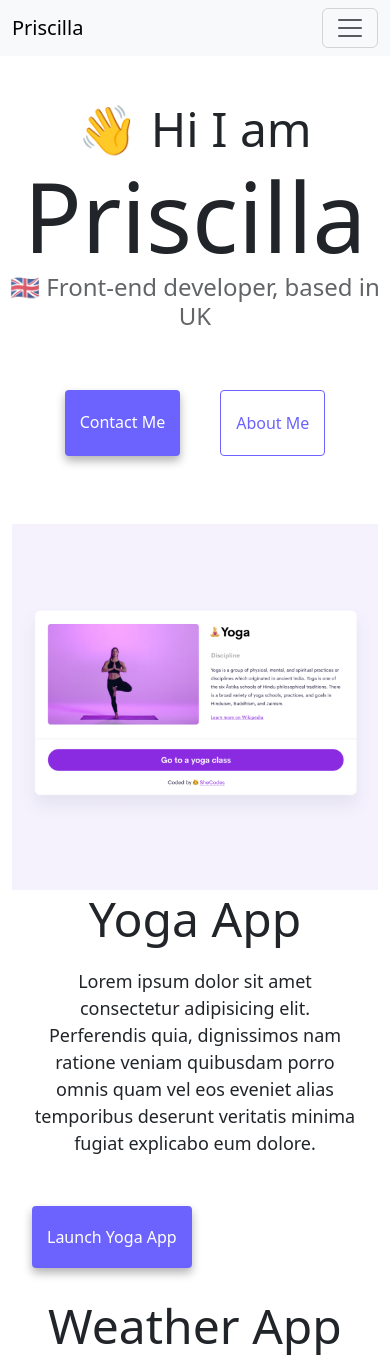
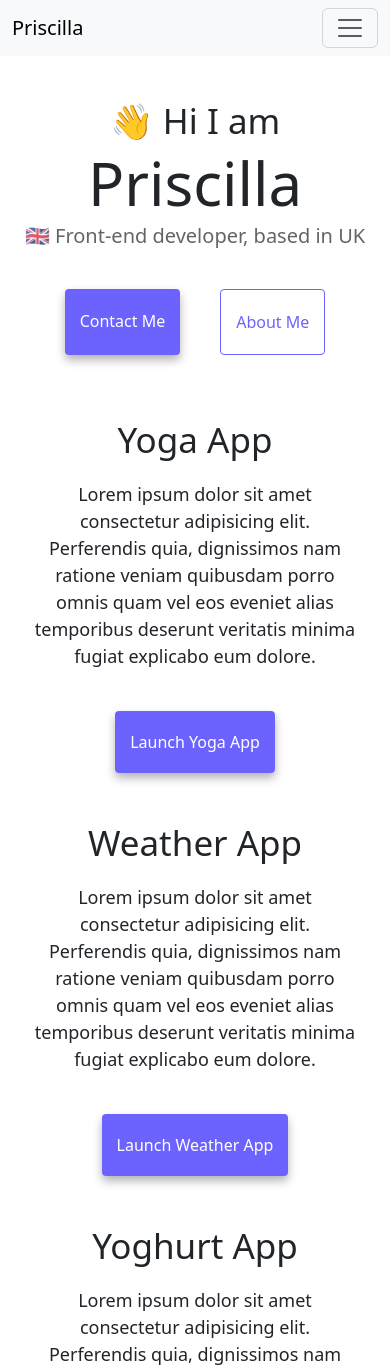
Before and after one commit to lilacilla/responsive-project, a plain HTML site: page index.html in a window 390 px wide. Shown: the top 1365 px of the page. Drawn offline with nearby package versions, Linux system fonts and the light colour scheme.

Commit message:
Added CSS media queries for mobile responsive

```diff
--- a/index.html
+++ b/index.html
@@ -50,63 +50,69 @@
         </div>
       </div>
     </nav>
-    <h2>👋 Hi I am</h2>
-    <h1>Priscilla</h1>
-    <h3>🇬🇧 Front-end developer, based in UK</h3>
-    <div class="navigation-links mb-5">
+    <h2 class="hero-intro">👋 Hi I am</h2>
+    <h1 class="hero-title">Priscilla</h1>
+    <h3 class="hero-subtitle">🇬🇧 Front-end developer, based in UK</h3>
+    <div class="navigation-links mb-4 mt-3">
       <a href="about.html#contact" class="contact-link">Contact me</a>
       <a href="about.html" class="about-link">About me</a>
     </div>
     <div class="container">
       <div class="row">
-        <div class="col-md-6">
+        <div class="col-md-6 d-none d-sm-block">
           <img src="images/yoga.png" alt="" class="img-fluid" />
         </div>
-        <div class="col-md-6">
-          <h2>Yoga App</h2>
+        <div
+          class="col-md-6 d-flex justify-content-center align-content-center flex-wrap"
+        >
+          <h2 class="secondary-title">Yoga App</h2>
           <p>
             Lorem ipsum dolor sit amet consectetur adipisicing elit. Perferendis
             quia, dignissimos nam ratione veniam quibusdam porro omnis quam vel
             eos eveniet alias temporibus deserunt veritatis minima fugiat
             explicabo eum dolore.
           </p>
-          <div class="mt-5">
+          <div class="mt-4 text-center">
             <a href="#" class="cta-link">Launch Yoga App</a>
           </div>
         </div>
       </div>
 
       <div class="row mt-5">
-        <div class="col-md-6">
-          <h2>Weather App</h2>
+        <div
+          class="col-md-6 d-flex justify-content-center align-content-center flex-wrap"
+        >
+          <h2 class="secondary-title">Weather App</h2>
           <p>
             Lorem ipsum dolor sit amet consectetur adipisicing elit. Perferendis
             quia, dignissimos nam ratione veniam quibusdam porro omnis quam vel
             eos eveniet alias temporibus deserunt veritatis minima fugiat
             explicabo eum dolore.
           </p>
-          <div class="mt-5">
+          <div class="mt-4 text-center">
             <a href="#" class="cta-link">Launch Weather App</a>
           </div>
         </div>
-        <div class="col-md-6 mt-5">
+        <div class="col-md-6 mt-5 d-none d-sm-block">
           <img src="images/weather.png" class="img-fluid" />
         </div>
       </div>
 
       <div class="row mt-5">
-        <div class="col-md-6">
+        <div class="col-md-6 d-none d-sm-block">
           <img src="images/yogurt.png" class="img-fluid" />
         </div>
-        <div class="col-md-6">
-          <h2>Yoghurt App</h2>
+        <div
+          class="col-md-6 d-flex justify-content-center align-content-center flex-wrap"
+        >
+          <h2 class="secondary-title">Yoghurt App</h2>
           <p>
             Lorem ipsum dolor sit amet consectetur adipisicing elit. Perferendis
             quia, dignissimos nam ratione veniam quibusdam porro omnis quam vel
             eos eveniet alias temporibus deserunt veritatis minima fugiat
             explicabo eum dolore.
           </p>
-          <div class="mt-5">
+          <div class="mt-4 text-center">
             <a href="#" class="cta-link">Launch Yoghurt App</a>
           </div>
         </div>
--- a/stylesheet/style.css
+++ b/stylesheet/style.css
@@ -72,12 +72,12 @@ p {
 
 .about-paragraphs {
   display: flex;
-  margin: 30px 0;
+  /*margin: 30px 0;*/
 }
 
-.about-paragraphs p {
+/*.about-paragraphs p {
   margin: 10px;
-}
+}*/
 
 .email-link {
   display: flex;
@@ -101,3 +101,39 @@ p {
   text-decoration: none;
   text-transform: capitalize;
 }
+
+@media (max-width: 576px) {
+  h1 {
+    font-size: 60px;
+  }
+
+  h2 {
+    font-size: 35px;
+  }
+
+  h3 {
+    font-size: 20px;
+    opacity: 0.7;
+  }
+
+  .hero-intro {
+    padding-bottom: 5px;
+  }
+
+  .hero-title {
+    font-size: 60px;
+    padding-bottom: 5px;
+  }
+
+  .hero-subtitle {
+    padding-bottom: 5px;
+  }
+
+  .secondary-title {
+    padding-top: 20px;
+  }
+
+  .email-link {
+    font-size: 20px;
+  }
+}
```
Also changed, not shown: about.html (+7 -7 lines).
